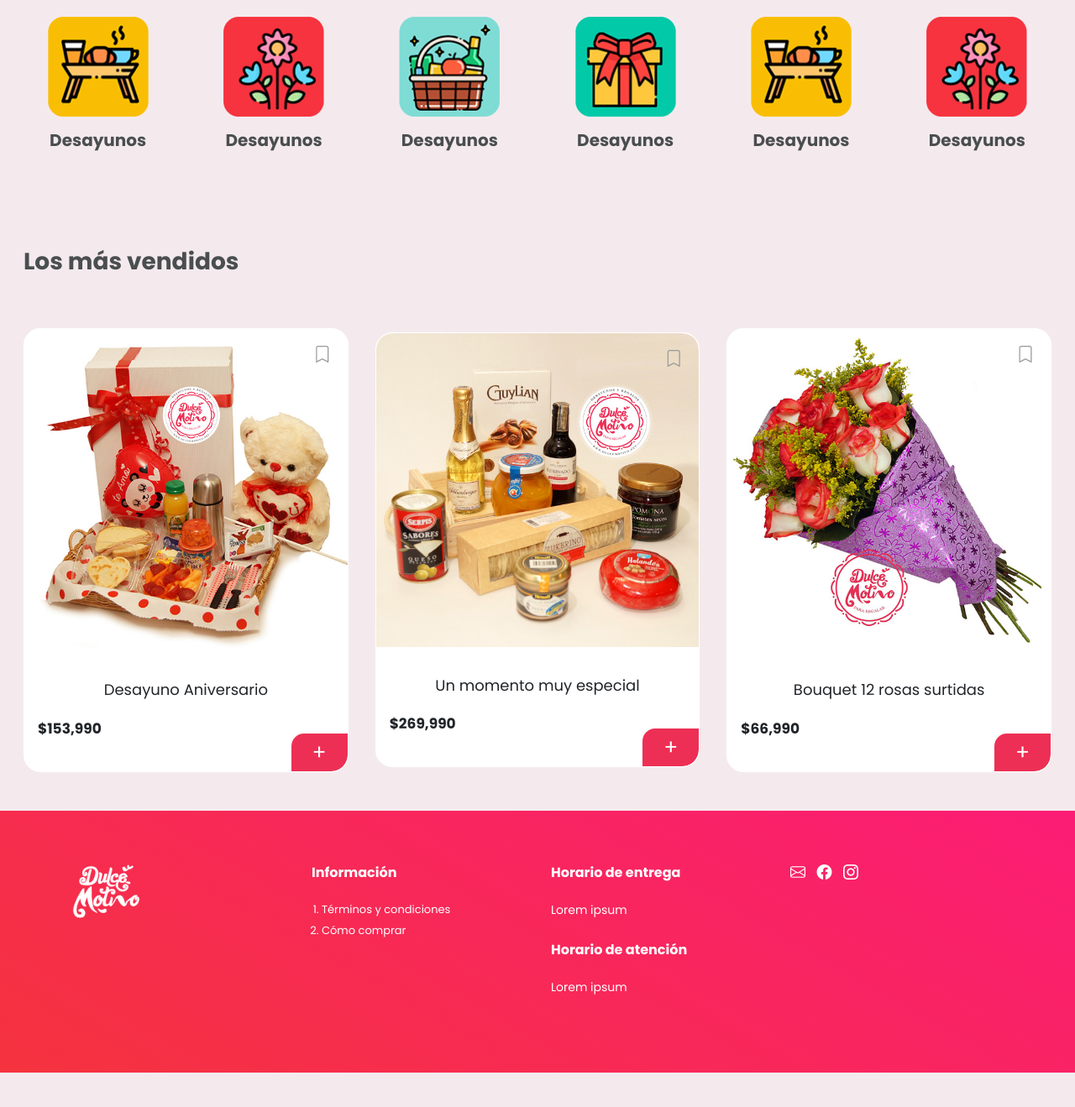
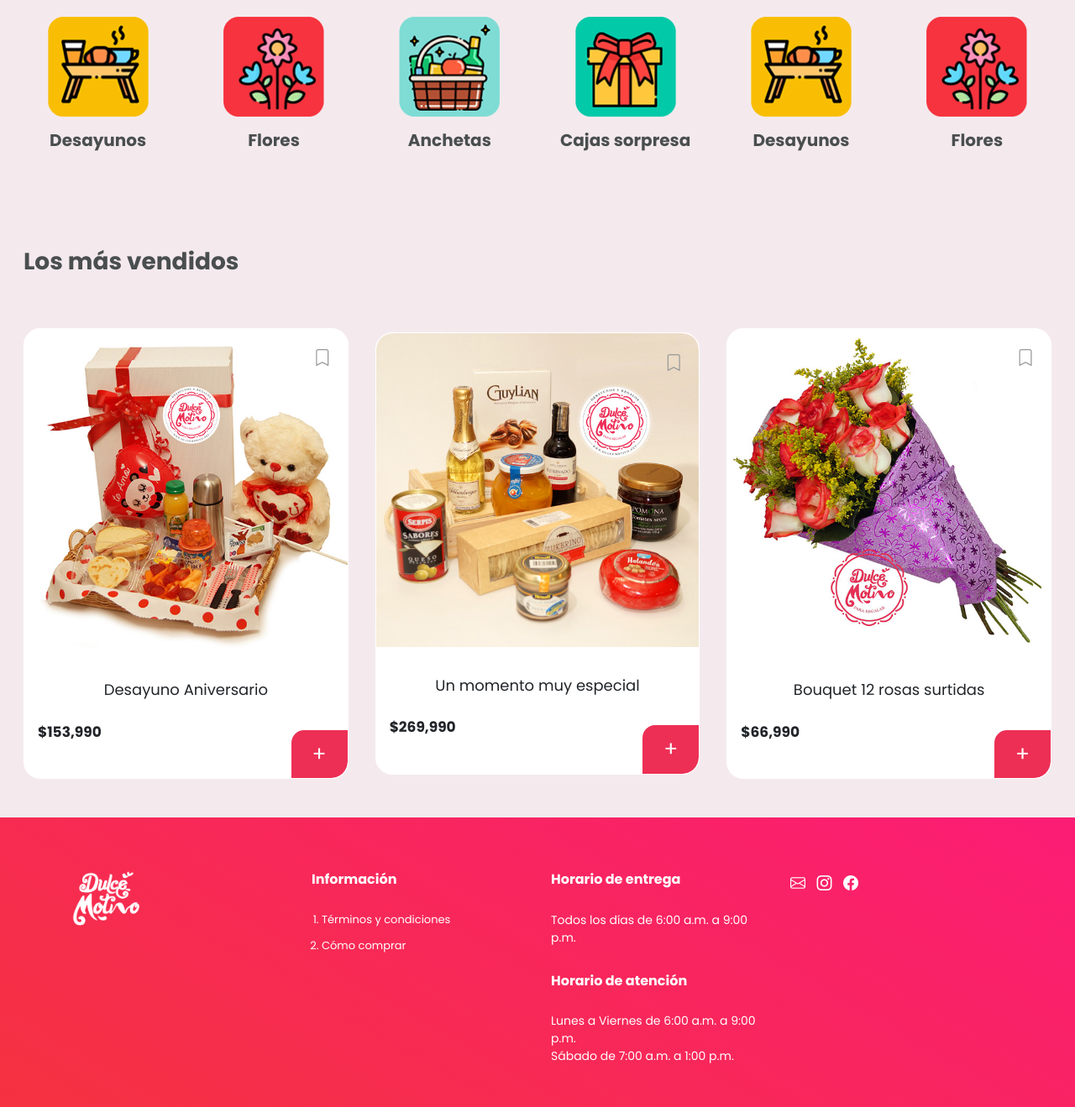
Before and after one commit to palomosdepapel/RegalosyFlores-JuanCarlosHuertasDonato, a website: page index.html in a window 1280 px wide. Shown: the part 1080-2399 px from the top of the page at 84% size. Before the commit the page ends 2358 px from the top, so only its background shows below. Drawn offline with nearby package versions, Linux system fonts and the light colour scheme.

Commit message:
Optimización sitio

```diff
--- a/index.html
+++ b/index.html
@@ -5,7 +5,11 @@
   <meta charset="UTF-8" />
   <meta http-equiv="X-UA-Compatible" content="IE=edge" />
   <meta name="viewport" content="width=device-width, initial-scale=1.0" />
-  <title>Flores website</title>
+  <!-- SEO -->
+  <meta name="keywords" content="Regalos, Flores, Desayunos, Sorpresa, Anchetas, Bogotá">
+  <title>Bienvenidos a Dulce Motivo: Regalos, flores y desayunos sorpresa a domicilio en Bogotá - Dulce Motivo</title>
+  <meta name="description" content="Dulce motivo para celebrar, compartir y sorprender a tu pareja, seres queridos o amigos.">
+
   <link rel="shortcut icon" href="favicon.ico" type="image/x-icon" />
   <link rel="icon" href="favicon.ico" type="image/x-icon" />
   <link rel="preconnect" href="https://fonts.googleapis.com" />
@@ -136,17 +140,17 @@
             <div class="col-lg-2 col-md-4 col-sm-6 p-3 align-center">
               <a class="cat bounce" href="pages/categoria.html"><img src="img/cat-flores.png" width="120"
                 alt="Categoría" class="rotate-hor-center" /></a>
-              <h4>Desayunos</h4>
+              <h4>Flores</h4>
             </div>
             <div class="col-lg-2 col-md-4 col-sm-6 p-3 align-center">
               <a class="cat bounce" href="pages/categoria.html"><img src="img/cat-anchetas.png" width="120"
                 alt="Categoría" class="rotate-hor-center" /></a>
-              <h4>Desayunos</h4>
+              <h4>Anchetas</h4>
             </div>
             <div class="col-lg-2 col-md-4 col-sm-6 p-3 align-center">
               <a class="cat bounce" href="pages/categoria.html"><img src="img/cat-cajas-sorpresa.png" width="120"
                 alt="Categoría" class="rotate-hor-center" /></a>
-              <h4>Desayunos</h4>
+              <h4>Cajas sorpresa</h4>
             </div>
             <div class="col-lg-2 col-md-4 col-sm-6 p-3 align-center">
               <a class="cat bounce" href="pages/categoria.html"><img src="img/cat-desayunos.png" width="120"
@@ -156,7 +160,7 @@
             <div class="col-lg-2 col-md-4 col-sm-6 p-3 align-center">
               <a class="cat bounce" href="pages/categoria.html"><img src="img/cat-flores.png" width="120"
                 alt="Categoría" class="rotate-hor-center" /></a>
-              <h4>Desayunos</h4>
+              <h4>Flores</h4>
             </div>
           </div>
         </div>
@@ -244,15 +248,16 @@
         </div>
         <div class="col-sm-3 p-3">
           <h6>Horario de entrega</h6>
-          <p>Lorem ipsum</p>
+          <p>Todos los días de
+          6:00 a.m. a 9:00 p.m.</p>
           <h6>Horario de atención</h6>
-          <p>Lorem ipsum</p>
+          <p>Lunes a Viernes de 6:00 a.m. a 9:00 p.m.<br>Sábado de 7:00 a.m. a 1:00 p.m.</p>
         </div>
         <div class="col-sm-3 p-3">
           <div class="icons-navbar-light">
             <a href="pages/contacto.html"><i class="bi bi-envelope"></i></a>
-            <a href="#"><i class="bi bi-facebook"></i></a>
-            <a href="#"><i class="bi bi-instagram"></i></a>
+            <a href="https://www.instagram.com/dulcemotivocolombia/?hl=es" target="_blank"><i class="bi bi-instagram"></i></a>
+            <a href="https://es-la.facebook.com/DulceMotivoParaRegalar/" target="_blank"><i class="bi bi-facebook"></i></a>
           </div>
         </div>
       </div>
--- a/source/_reset.scss
+++ b/source/_reset.scss
@@ -8,4 +8,5 @@
   font: inherit;
   vertical-align: baseline;
   position: relative;
+  line-height: 1.5;
 }
```
Also changed, not shown: pages/carrito.html (+10 -5 lines), pages/categoria.html (+11 -6 lines), pages/contacto.html (+11 -6 lines), pages/producto.html (+10 -5 lines), pages/resultado-busqueda.html (+12 -6 lines), seo-y-sass.txt (added, +37 -0 lines), css/main.css, 1 other file.
